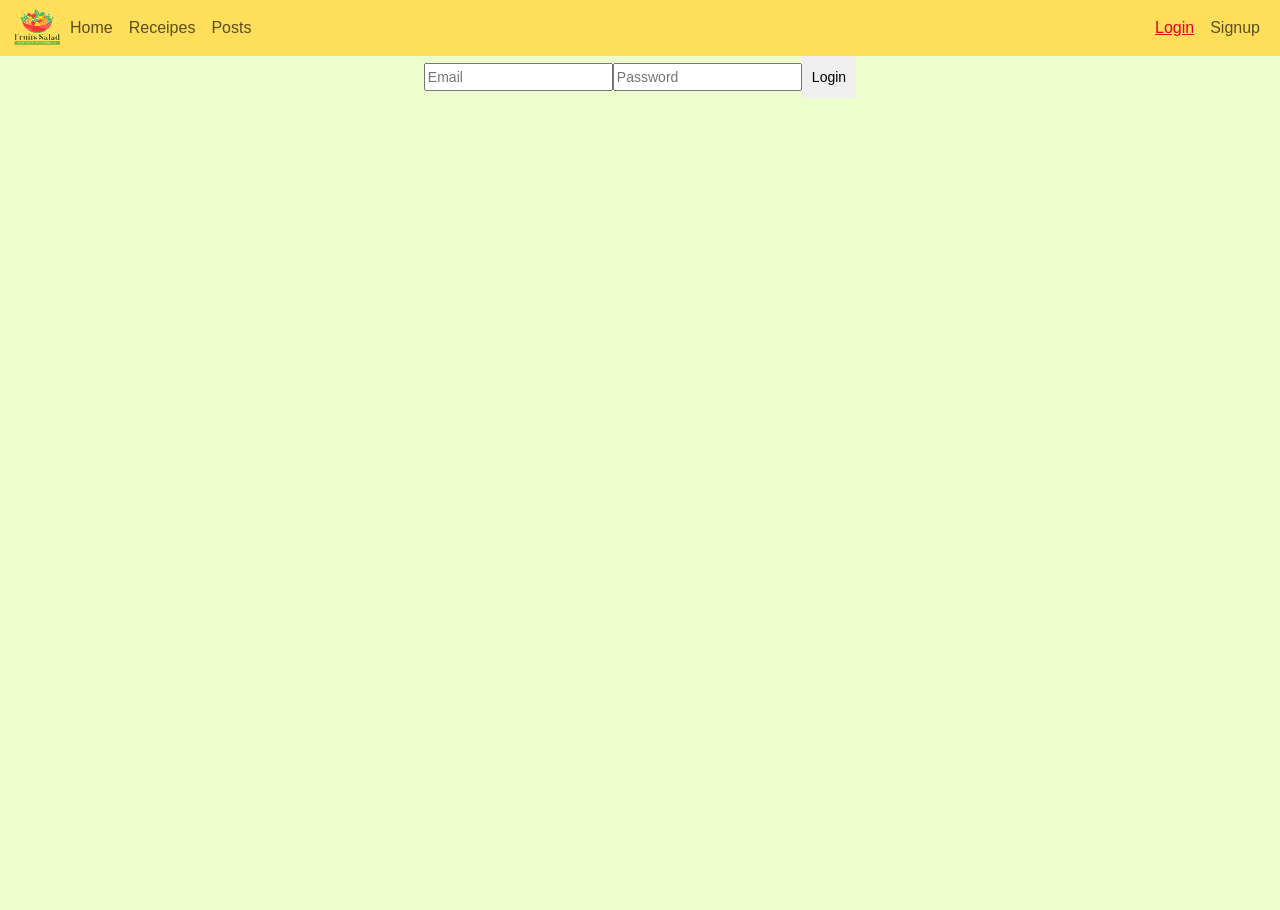
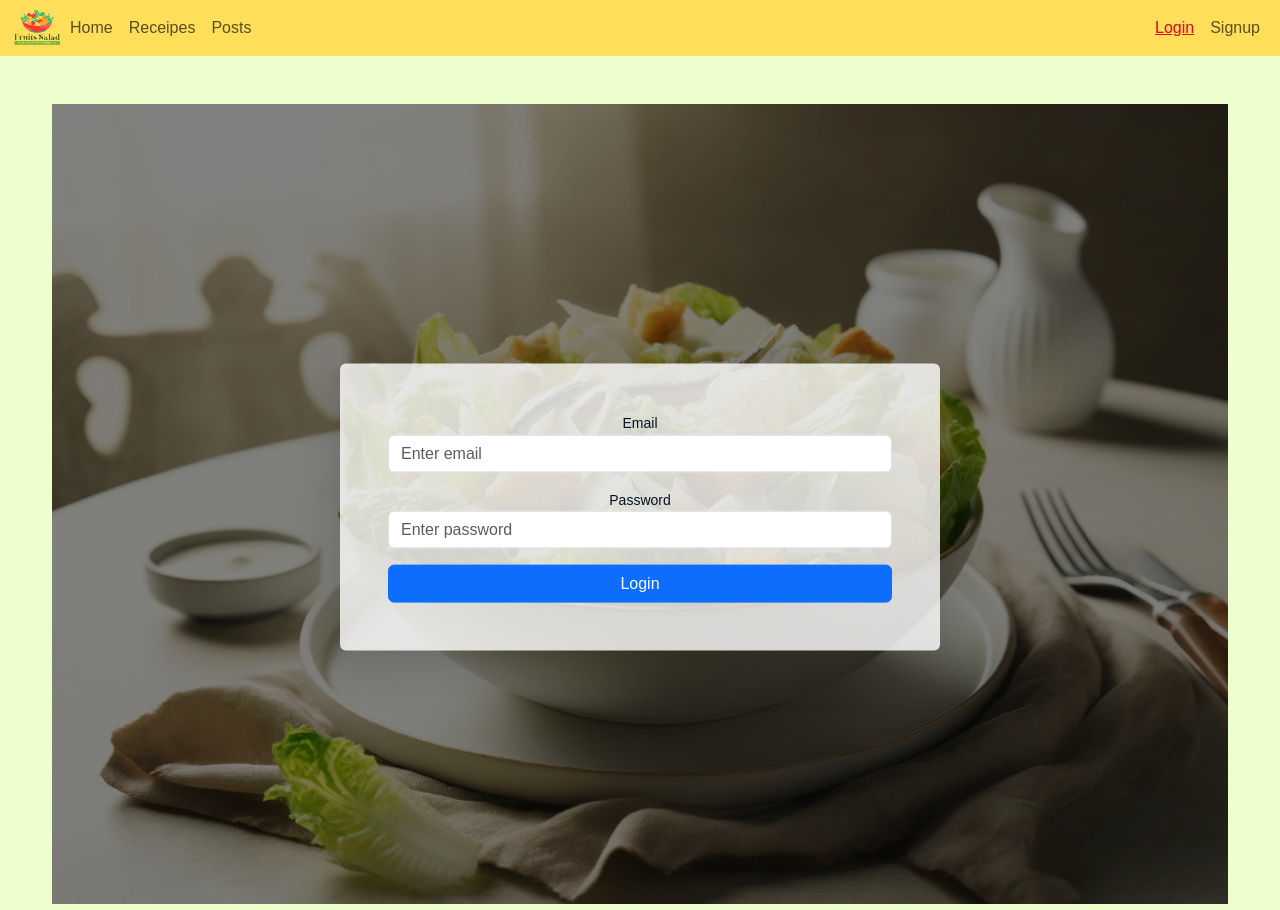
Before and after one commit to Aleks512/fronted, a Vue app: page /login in a window 1280 px wide. Before the commit the page ends 800 px from the top, so only its background shows below. Built offline with nearby package versions, Linux system fonts and the light colour scheme.

Commit message:
login & logout style

```diff
--- a/src/axios-api.js
+++ b/src/axios-api.js
@@ -30,7 +30,7 @@ getAPI.interceptors.request.use(async function (config) {
   const now = Date.now();
 
   // Define public endpoints
-  const publicEndpoints = ['/api/recipes/', '/api/categories/', '/register/'];
+  const publicEndpoints = ['/api/recipes/', '/api/categories/', '/register/', '/login/', '/posts/'];
 
   // Check if the request is to a public endpoint
   const isPublicEndpoint = publicEndpoints.some(endpoint => config.url.includes(endpoint));
--- a/src/router/index.js
+++ b/src/router/index.js
@@ -6,11 +6,6 @@ const routes = [
     path: "/",
     name: "home",
     component: () => import("@/views/HomeView.vue"),
-  },
-  {
-    path: "/about",
-    name: "about",
-    component: () => import("@/views/AboutView.vue"),
   },
   {
     path: "/recipes-list",
@@ -28,14 +23,8 @@ const routes = [
     path: "/posts",
     name: "posts",
     component: () => import("@/views/posts/PostsView.vue"),
-    meta: { requiresAuth: true },
   },
-  {
-    path: "/dashboard",
-    name: "dashboard",
-    component: () => import("@/views/DashboardView.vue"),
-    meta: { requiresAuth: true },
-  },
+
   {
     path: "/register",
     name: "register",
@@ -56,13 +45,6 @@ const routes = [
     name: "private-recipes-list",
     component: () => import("@/views/private/PrivateRecipesList.vue"),
     meta: { requiresAuth: true },
-  },
-  {
-    path: "/recipe/:id",
-    name: "private-recipe-detail",
-    component: () => import("@/views/private/PrivateRecipeDetail.vue"),
-    meta: { requiresAuth: true },
-    props: true,
   },
   {
     path: "/about-us",
--- a/src/views/LoginView.vue
+++ b/src/views/LoginView.vue
@@ -1,10 +1,27 @@
 <template>
-  <p v-if="incorrectAuth" style="color: red;">Incorrect email or password entered - please try again</p>
-  <form @submit.prevent="login">
-    <input v-model="email" type="email" placeholder="Email" required>
-    <input v-model="password" type="password" placeholder="Password" required>
-    <button type="submit">Login</button>
-  </form>
+  <div class="container position-relative mt-5 p-0">
+    <div class="row no-gutters">
+      <div class="col-12">
+        <img :src="logo" class="img-fluid w-100" alt="Logo Kitchen" style="height: 100vh; object-fit: cover; filter: brightness(50%);">
+        <div class="position-absolute top-50 start-50 translate-middle w-100">
+          <div class="col-md-6 offset-md-3 bg-white p-5 rounded shadow-lg" style="background: rgba(255, 255, 255, 0.8);">
+            <p v-if="incorrectAuth" class="text-danger">Incorrect email or password entered - please try again</p>
+            <form @submit.prevent="login" class="form">
+              <div class="form-group mb-3">
+                <label for="email">Email</label>
+                <input v-model="email" type="email" class="form-control" id="email" placeholder="Enter email" required>
+              </div>
+              <div class="form-group mb-3">
+                <label for="password">Password</label>
+                <input v-model="password" type="password" class="form-control" id="password" placeholder="Enter password" required>
+              </div>
+              <button type="submit" class="btn btn-primary w-100">Login</button>
+            </form>
+          </div>
+        </div>
+      </div>
+    </div>
+  </div>
 </template>
 
 <script>
@@ -13,6 +30,7 @@ export default {
     return {
       email: '',
       password: '',
+      logo: require('@/assets/salad-cezar2.webp') // Charger l'image du logo
     };
   },
   computed: {
@@ -28,7 +46,7 @@ export default {
         email: this.email,
         password: this.password
       }).then(() => {
-        this.$router.push({ name: 'dashboard' }); // Assurez-vous que le nom de la route est correct.
+        this.$router.push({ name: 'private-recipes-list' }); // Assurez-vous que le nom de la route est correct.
         alert('Login successful!');
       }).catch(error => {
         console.error("Login failed:", error);
@@ -38,3 +56,27 @@ export default {
   }
 }
 </script>
+
+<style scoped>
+/* Ajoutez ici des styles spécifiques à ce composant */
+.container-fluid {
+  padding: 0;
+  margin: 0;
+}
+
+.no-gutters {
+  margin: 0;
+}
+
+.img-fluid {
+  filter: brightness(50%);
+}
+
+.bg-white {
+  background: rgba(255, 255, 255, 0.8) !important;
+}
+
+.shadow-lg {
+  box-shadow: 0 1rem 3rem rgba(0, 0, 0, 0.175) !important;
+}
+</style>
--- a/src/views/RegisterView.vue
+++ b/src/views/RegisterView.vue
@@ -1,6 +1,11 @@
 <template>
-  <div class="register-container container mt-5">
-    <h1 class="mb-4">Inscription</h1>
+  <div class="container position-relative mt-5 p-0">
+    <div class="row no-gutters">
+      <div class="col-12">
+        <img :src="backgroundImage" class="img-fluid w-100" alt="Background Image" style="height: 100vh; object-fit: cover; filter: brightness(50%);">
+        <div class="position-absolute top-50 start-50 translate-middle w-100">
+          <div class="col-md-6 offset-md-3 bg-white p-5 rounded shadow-lg" style="background: rgba(255, 255, 255, 0.8);">
+            <h1 class="mb-4 text-center">Inscription</h1>
             <form @submit.prevent="submitRegister">
               <div class="mb-3">
                 <label for="name" class="form-label">Nom :</label>
@@ -19,10 +24,14 @@
                 <input id="password2" type="password" class="form-control" v-model="form.password2" required>
               </div>
               <div>
-        <button type="submit" class="btn btn-primary">S'inscrire</button>
+                <button type="submit" class="btn btn-primary w-100">S'inscrire</button>
               </div>
             </form>
-    <div v-if="errorMessage" class="error">{{ errorMessage }}</div>
+            <div v-if="errorMessage" class="text-danger mt-3 text-center">{{ errorMessage }}</div>
+          </div>
+        </div>
+      </div>
+    </div>
   </div>
 </template>
 
@@ -39,7 +48,8 @@ export default {
         password: '',
         password2: ''
       },
-      errorMessage: ''
+      errorMessage: '',
+      backgroundImage: require('@/assets/salad-cezar2.webp') // Charger l'image de fond
     };
   },
   methods: {
@@ -65,26 +75,24 @@ export default {
 </script>
 
 <style scoped>
-.register-container {
-  margin: auto;
-  width: 300px;
-  padding: 20px;
-  box-shadow: 0 0 10px rgba(0,0,0,0.1);
+.container-fluid {
+  padding: 0;
+  margin: 0;
 }
-label {
-  margin: 10px 0 5px;
-  display: block;
+
+.no-gutters {
+  margin: 0;
 }
-input[type="text"], input[type="email"], input[type="password"] {
-  width: 100%;
-  padding: 8px;
-  box-sizing: border-box;
+
+.img-fluid {
+  filter: brightness(50%);
 }
-button {
-  padding: 10px 15px;
-  cursor: pointer;
+
+.bg-white {
+  background: rgba(255, 255, 255, 0.8) !important;
 }
-.error {
-  color: red;
+
+.shadow-lg {
+  box-shadow: 0 1rem 3rem rgba(0, 0, 0, 0.175) !important;
 }
 </style>
--- a/src/views/posts/PostsView.vue
+++ b/src/views/posts/PostsView.vue
@@ -2,7 +2,7 @@
   <h1>Evenements </h1>
 
 
-      <div class="container">
+      <div class="container-lg">
         <div class="row">
           <!-- Display posts fetched from the API -->
           <div v-for="post in APIData" :key="post.id" class="col-md-4">
--- a/src/views/private/PrivateRecipeDetail.vue
+++ /dev/null
@@ -1,26 +0,0 @@
-<template>
-    <div>
-        <!-- Contenu de la vue -->
-    </div>
-</template>
-
-<script>
-export default {
-    name: 'PrivateRecipeDetail',
-    data() {
-        return {
-            // Données de la vue
-        };
-    },
-    methods: {
-        // Méthodes de la vue
-    },
-    mounted() {
-        // Code exécuté lorsque la vue est montée
-    },
-};
-</script>
-
-<style scoped>
-/* Styles spécifiques à cette vue */
-</style>
```
Lines whose indentation alone changed are shown as unchanged.
